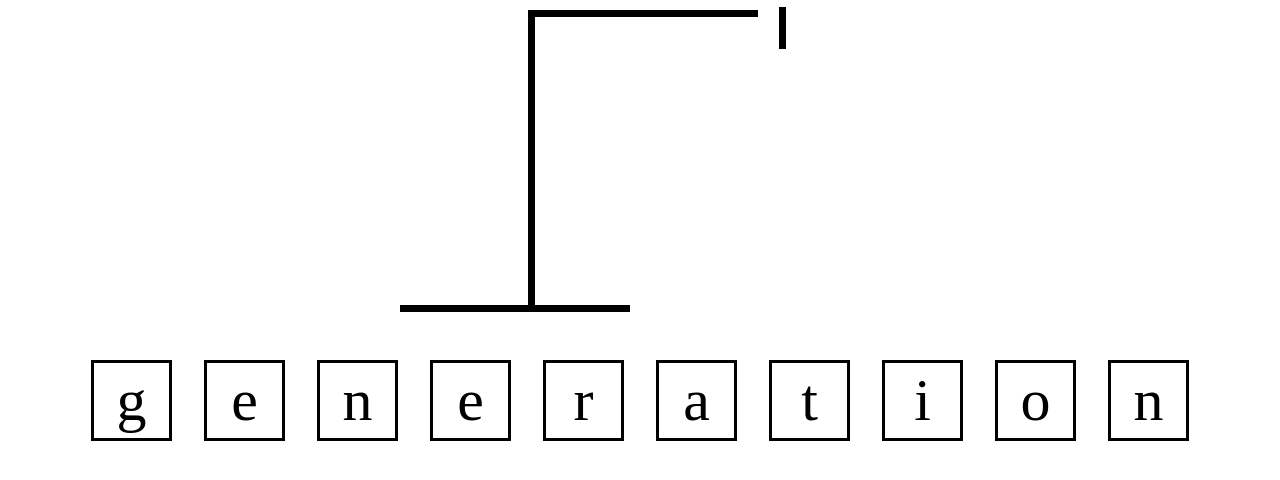
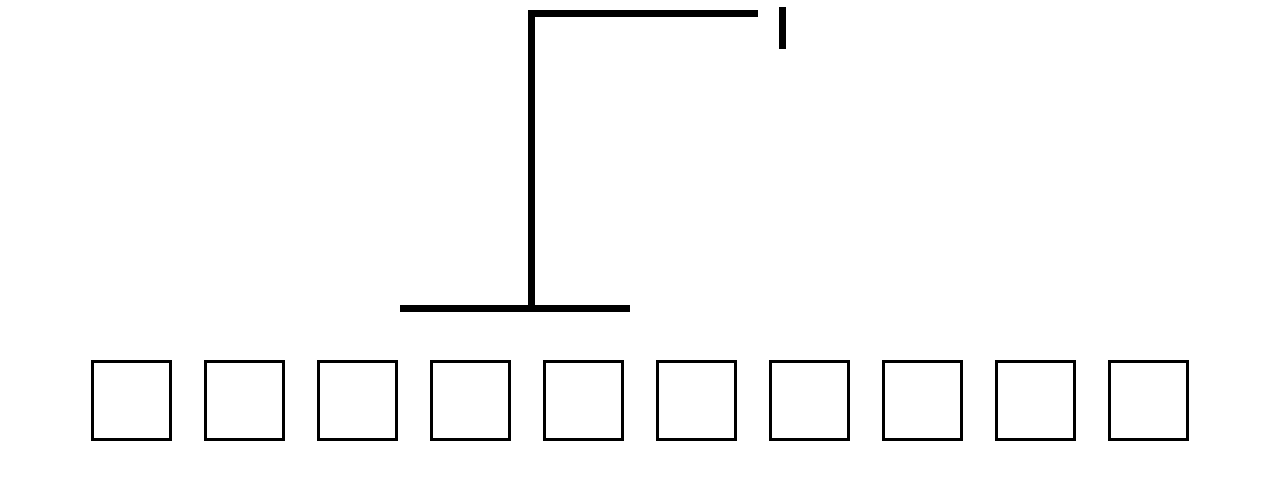
Before and after one commit to Travis613/Hangman-Game, a React (Vite) app in the folder Game/: page / in a window 1280 px wide. Shown: the top 480 px of the page. Built offline with nearby package versions, Linux system fonts and the light colour scheme.

Commit message:
Got state working to handle each letters visability however i am not happy with it

```diff
--- a/Game/src/components/Letter.tsx
+++ b/Game/src/components/Letter.tsx
@@ -1,11 +1,18 @@
+import { useState } from "react";
+
 interface Props {
   letter: string | null;
+  visable: boolean;
 }
 
-export function Letter({ letter }: Props) {
+export function Letter({ letter, visable }: Props) {
   return (
     <>
-      <div className="letterSection">{letter}</div>
+      {visable ? (
+        <div className="letterSection">{letter}</div>
+      ) : (
+        <div className="letterSection" />
+      )}
     </>
   );
 }
--- a/Game/src/components/Word.tsx
+++ b/Game/src/components/Word.tsx
@@ -4,22 +4,43 @@ import { words } from "../../public/util";
 import { Letter } from "./Letter";
 
 export function Word() {
-  let [word, setWord] = useState<string>(
+  const [word, setWord] = useState<string>(
     words[Math.floor(Math.random() * words.length)],
   );
 
+  const [letterOneVisability, setLetterOneVisability] =
+    useState<boolean>(false);
+  const [letterTwoVisability, setLetterTwoVisability] =
+    useState<boolean>(false);
+  const [letterThreeVisability, setLetterThreeVisability] =
+    useState<boolean>(false);
+  const [letterFourVisability, setLetterFourVisability] =
+    useState<boolean>(false);
+  const [letterFiveVisability, setLetterFiveVisability] =
+    useState<boolean>(false);
+  const [letterSixVisability, setLetterSixVisability] =
+    useState<boolean>(false);
+  const [letterSevenVisability, setLetterSevenVisability] =
+    useState<boolean>(false);
+  const [letterEightVisability, setLetterEightVisability] =
+    useState<boolean>(false);
+  const [letterNineVisability, setLetterNineVisability] =
+    useState<boolean>(false);
+  const [letterTenVisability, setLetterTenVisability] =
+    useState<boolean>(false);
+
   return (
     <>
-      <Letter letter={word[0]} />
-      <Letter letter={word[1]} />
-      <Letter letter={word[2]} />
-      <Letter letter={word[3]} />
-      <Letter letter={word[4]} />
-      <Letter letter={word[5]} />
-      <Letter letter={word[6]} />
-      <Letter letter={word[7]} />
-      <Letter letter={word[8]} />
-      <Letter letter={word[9]} />
+      <Letter letter={word[0]} visable={letterOneVisability} />
+      <Letter letter={word[1]} visable={letterTwoVisability} />
+      <Letter letter={word[2]} visable={letterThreeVisability} />
+      <Letter letter={word[3]} visable={letterFourVisability} />
+      <Letter letter={word[4]} visable={letterFiveVisability} />
+      <Letter letter={word[5]} visable={letterSixVisability} />
+      <Letter letter={word[6]} visable={letterSevenVisability} />
+      <Letter letter={word[7]} visable={letterEightVisability} />
+      <Letter letter={word[8]} visable={letterNineVisability} />
+      <Letter letter={word[9]} visable={letterTenVisability} />
     </>
   );
 }
```
